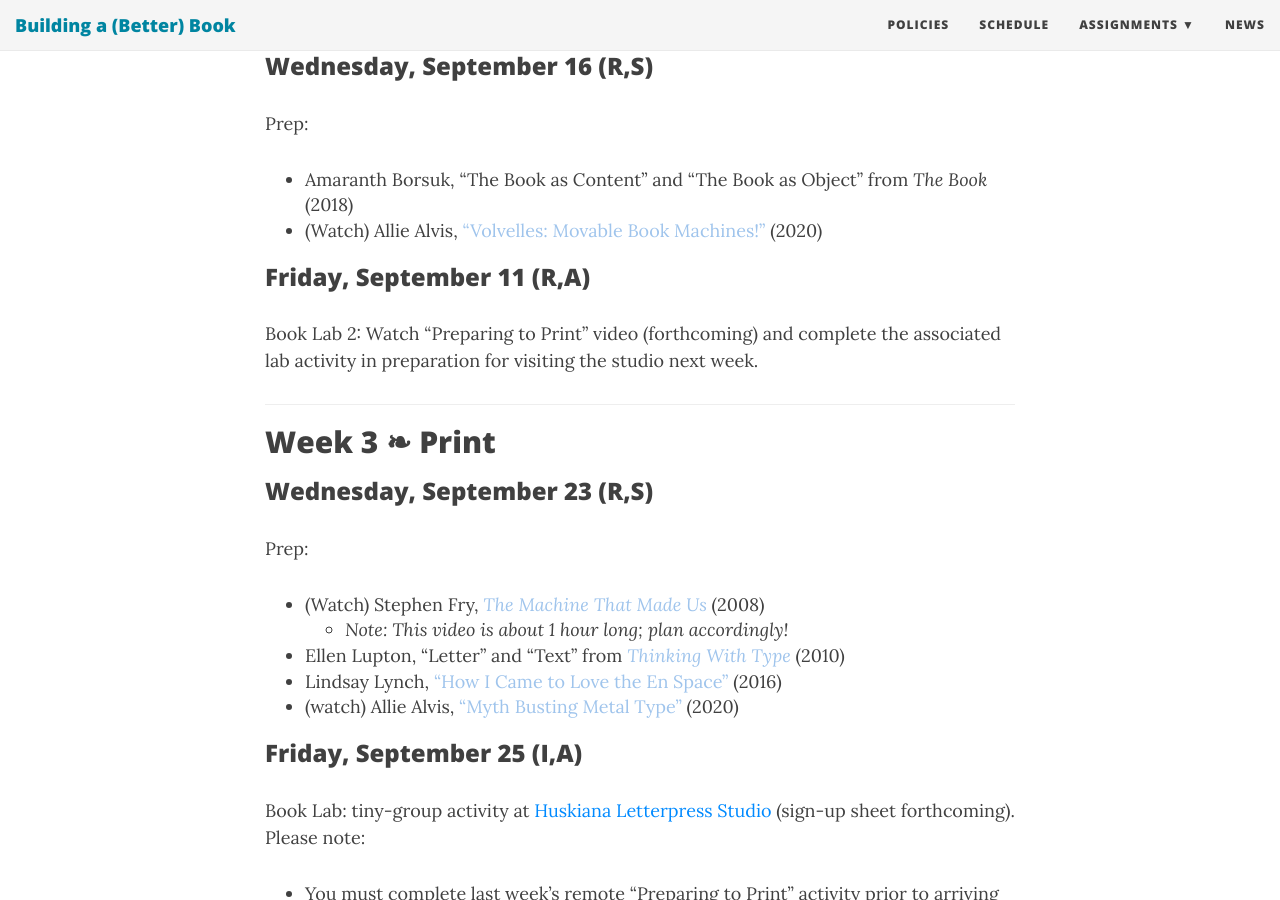
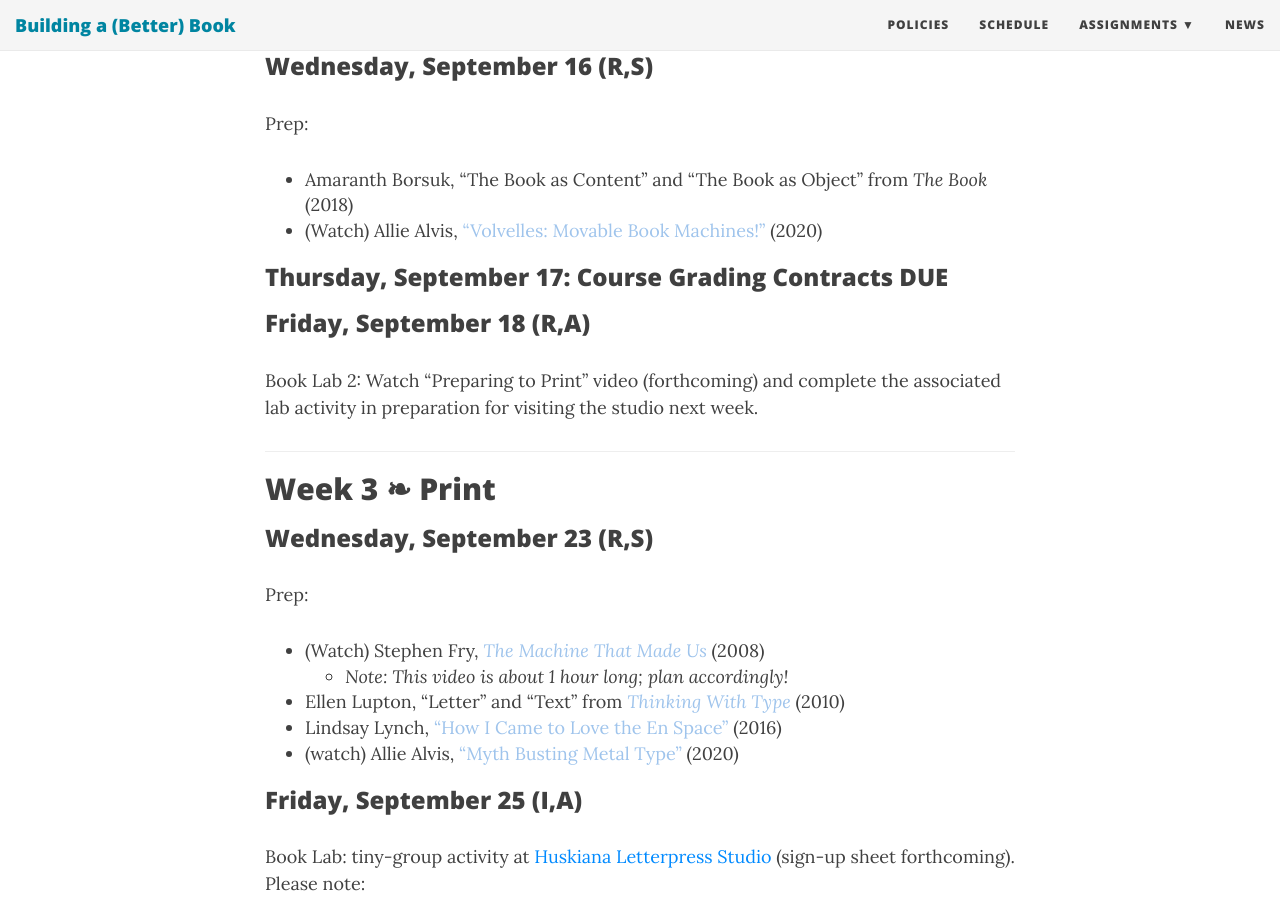
Before and after one commit to rccordell/f20bbb, a Jekyll site: the page built from schedule.md, in a window 1280 px wide and 900 px high, scrolled down 3252 px. Built offline with Jekyll 4.4.1, drawn with Linux system fonts in a browser that asks for light colours; nearby versions of some CDN libraries; some web fonts are replaced.

Commit message:
add schedule events

```diff
--- a/schedule.md
+++ b/schedule.md
@@ -74,7 +74,9 @@ Prep:
 + Amaranth Borsuk, "The Book as Content" and "The Book as Object" from *The Book* (2018)
 + (Watch) Allie Alvis, ["Volvelles: Movable Book Machines!"](https://www.youtube.com/watch?v=cdgFxuw5I8M) (2020)
 
-### Friday, September 11 (R,A)
+### Thursday, September 17: Course Grading Contracts DUE
+
+### Friday, September 18 (R,A)
 
 Book Lab 2: Watch "Preparing to Print" video (forthcoming) and complete the associated lab activity in preparation for visiting the studio next week.
 
```
